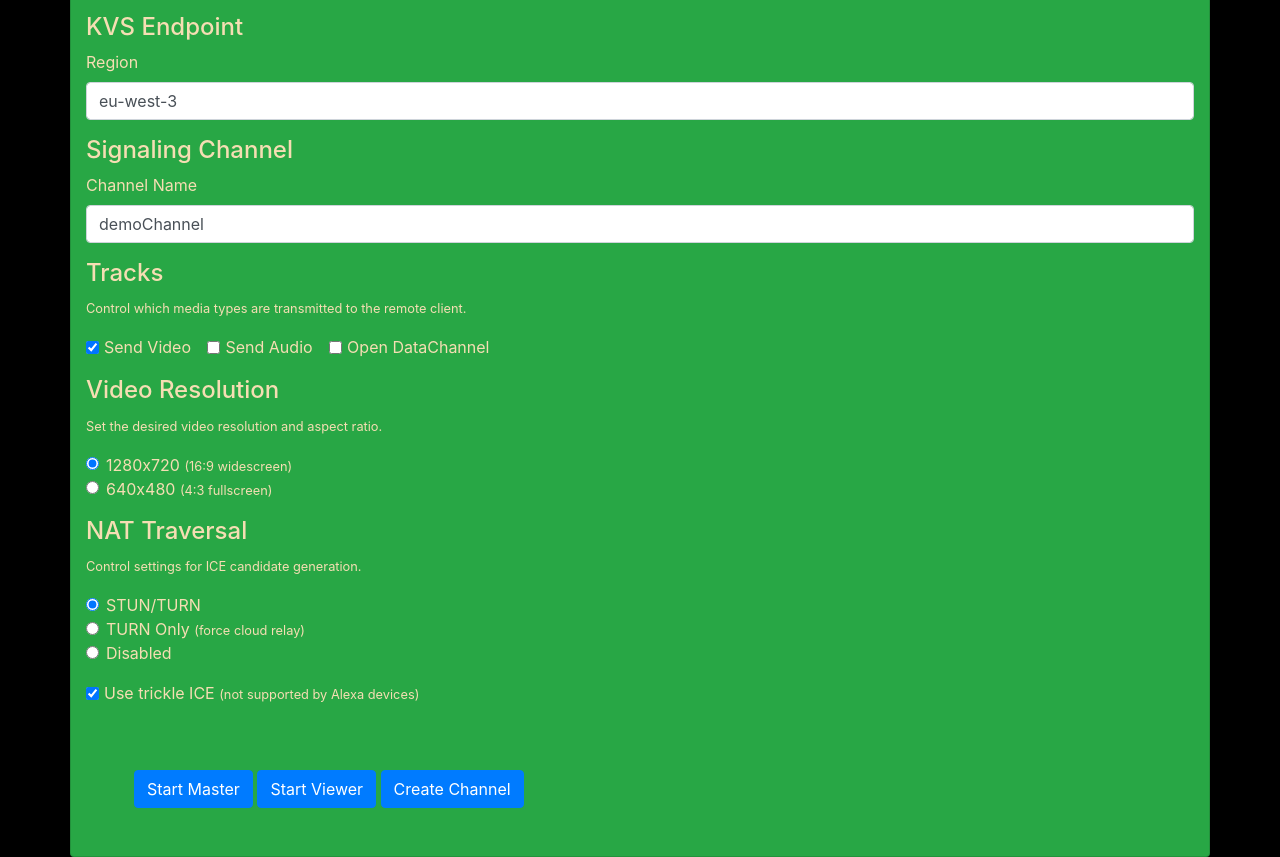
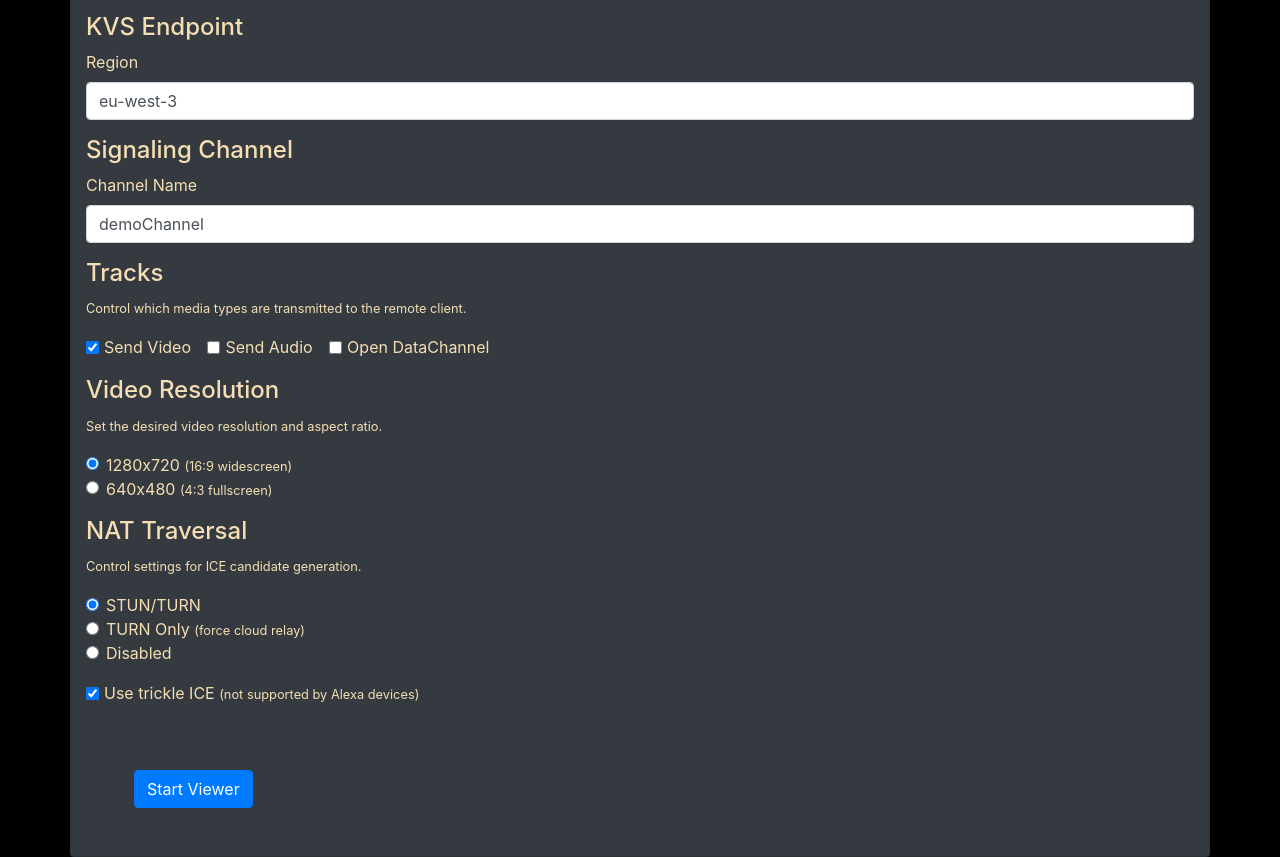
Before and after one commit to petereskandar/kvs-webRTC, a plain HTML site: page index.html in a window 1280 px wide. Shown: the part 100-957 px from the top of the page. Drawn offline with nearby package versions, Linux system fonts and the light colour scheme; files whose address does not match are found by name.

Commit message:
update index.html

```diff
--- a/index.html
+++ b/index.html
@@ -21,7 +21,7 @@
 </head>
 <body>
 
-<div class="container mt-3 card bg-success">
+<div class="container mt-3 card bg-dark">
     <h1>Kinesis Video Streams</h1>
     <p>This is the KVS Signaling Channel WebRTC test page. Use this page to connect to a signaling channel as either the MASTER or as a VIEWER.</p>
 
@@ -89,9 +89,9 @@
                 </div>
             </div>
             <div class="p-5">
-                <button id="master-button" type="button" class="btn btn-primary">Start Master</button>
+                <!-- <button id="master-button" type="button" class="btn btn-primary">Start Master</button> -->
                 <button id="viewer-button" type="button" class="btn btn-primary">Start Viewer</button>
-                <button id="create-channel-button" type="button" class="btn btn-primary">Create Channel</button>
+                <!-- <button id="create-channel-button" type="button" class="btn btn-primary">Create Channel</button> -->
             </div>
         </form>
 
```
